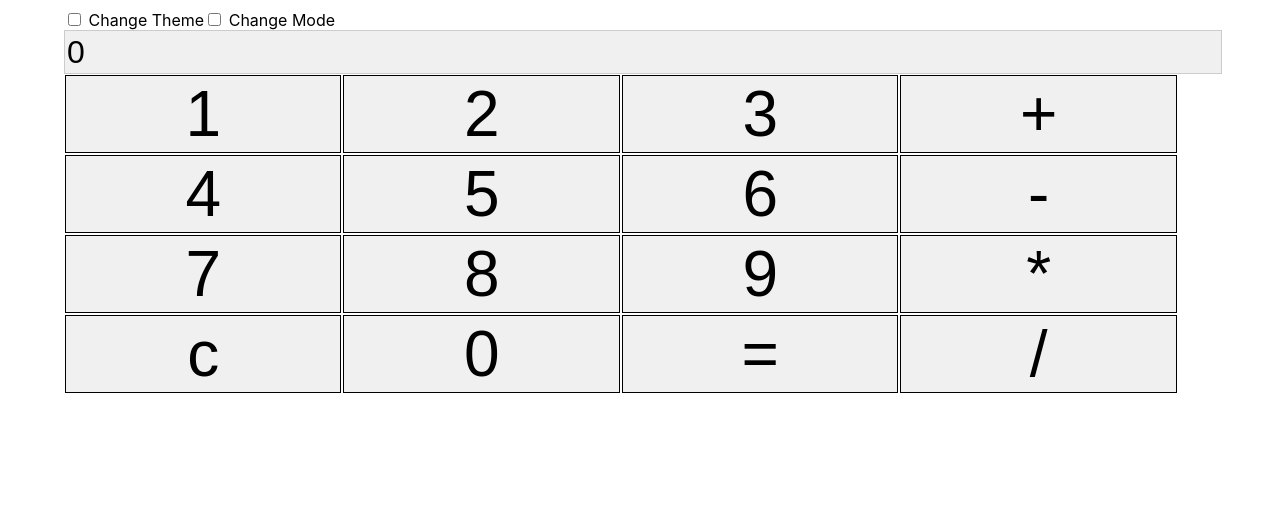
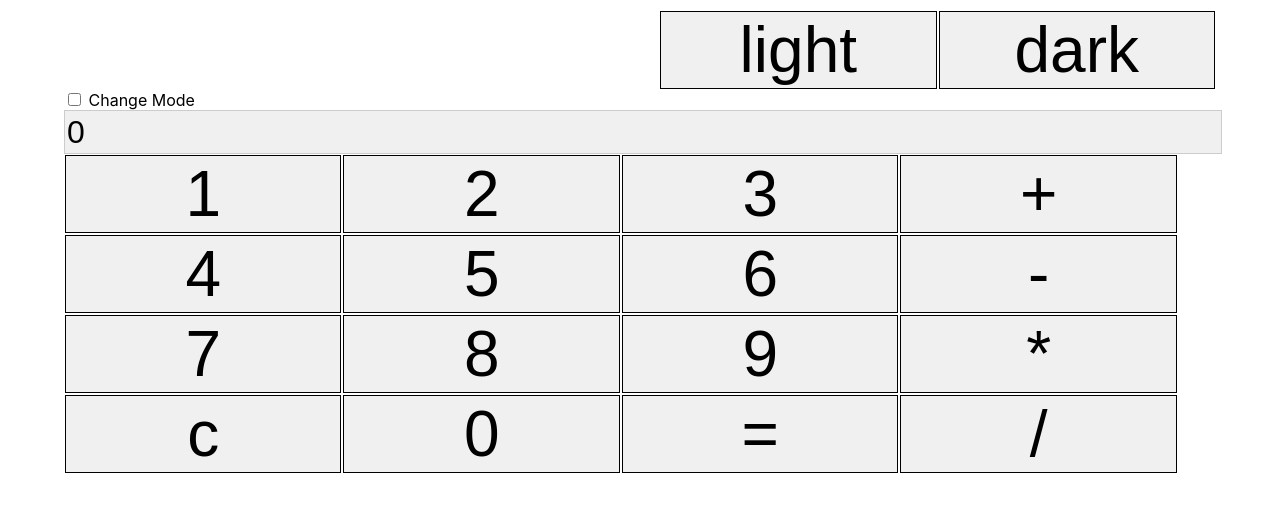
Before and after one commit to vivek0tiwari/calc, a React (Create React App) app: page / in a window 1280 px wide. Shown: the top 512 px of the page. Built offline with nearby package versions, Linux system fonts and the light colour scheme.

Commit message:
Moved Theme to buttons

```diff
--- a/src/App.css
+++ b/src/App.css
@@ -54,3 +54,7 @@ button:active {
   justify-content: start;
   flex-wrap: wrap;
 }
+
+.themeButtonContainer {
+  justify-content: flex-end;
+}
--- a/src/App.js
+++ b/src/App.js
@@ -135,14 +135,17 @@ export default class App extends PureComponent {
     const { isSciMode } = this.state;
     this.setState({ isSciMode: !isSciMode });
   };
-  onThemeChange = (e) => {
-    const { theme } = this.state;
-    this.setState({ theme: theme === "light" ? "dark" : "light" });
+  onThemeChange = (e, theme) => {
+    this.setState({ theme: theme });
   };
   render() {
     return (
       <div className={`${this.state.theme}`} id="AppContainer">
         <div id="App">
+          <div className="buttonsContainer themeButtonContainer">
+            {this.renderButton("light", this.onThemeChange)}
+            {this.renderButton("dark", this.onThemeChange)}
+          </div>
           <Output
             className={`${this.state.theme} output`}
             value={this.state.valueToDisplay}
--- a/src/containers/Output.jsx
+++ b/src/containers/Output.jsx
@@ -1,22 +1,8 @@
 import React from "react";
 import PropTypes from "prop-types";
-export const Output = ({
-  value,
-  className,
-  isSciMode,
-  onChangeMode,
-  isDarkTheme,
-  onThemeChange,
-}) => {
+export const Output = ({ value, className, isSciMode, onChangeMode }) => {
   return (
     <div>
-      <input
-        type="checkbox"
-        value={isDarkTheme}
-        onChange={onThemeChange}
-        name="theme"
-      ></input>
-      <label> Change Theme</label>
       <input
         type="checkbox"
         value={isSciMode}
```
